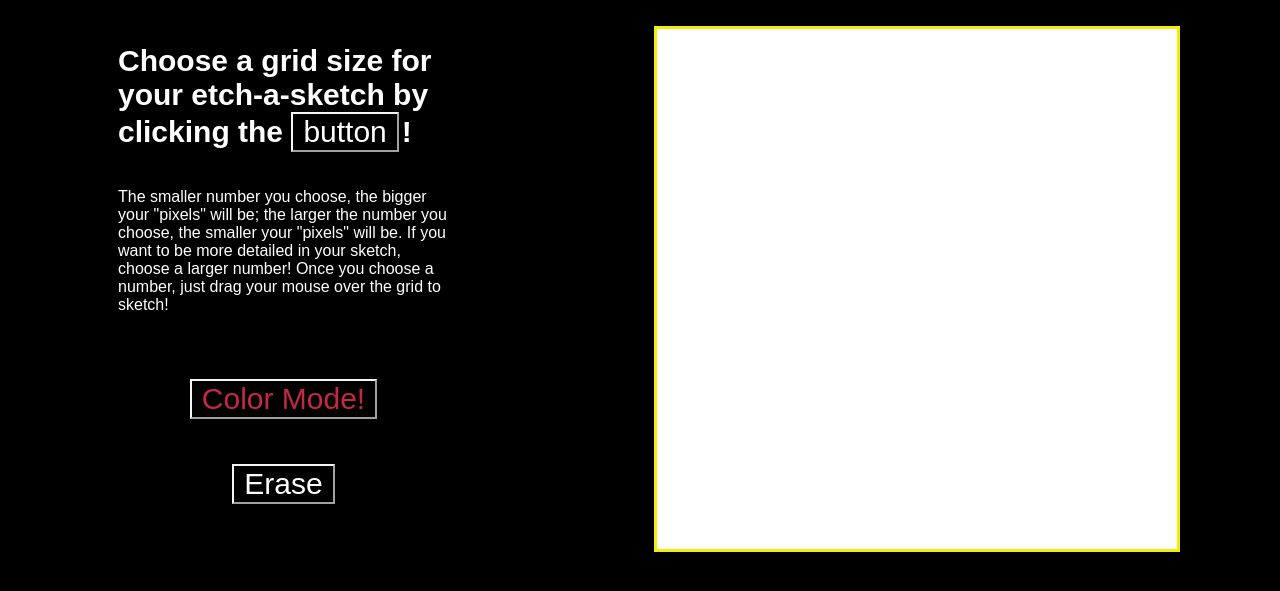
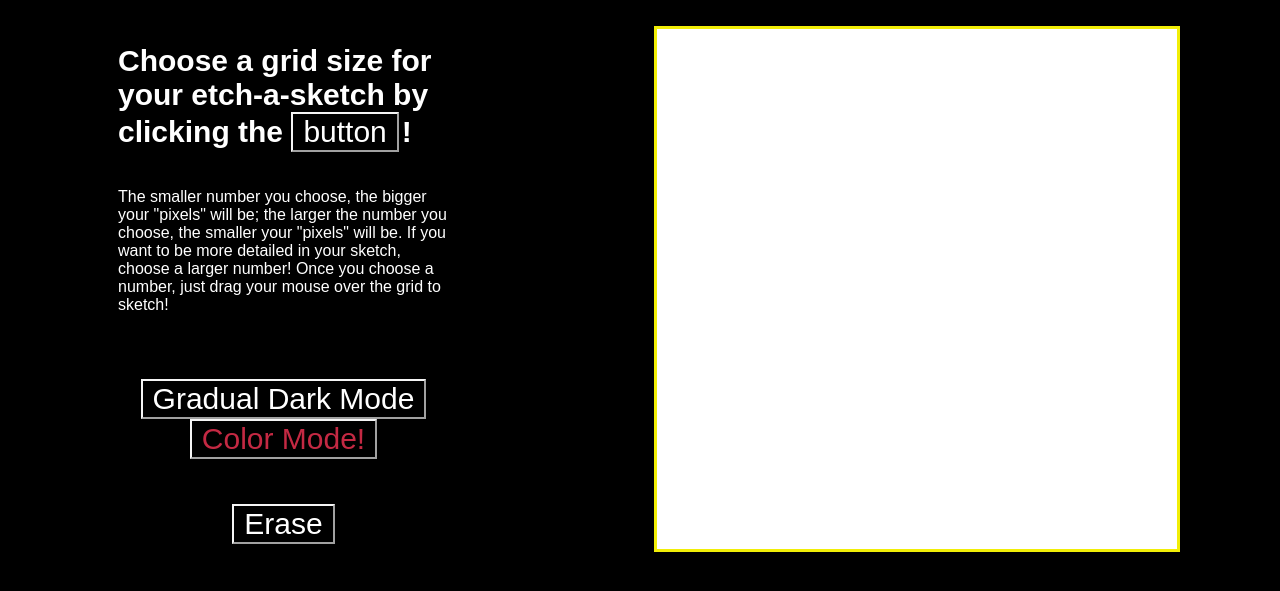
Before and after one commit to Se-French/etch-a-sketch, a plain HTML site: page index.html in a window 1280 px wide. Shown: the part 107-698 px from the top of the page. Drawn offline with Linux system fonts and the light colour scheme.

Commit message:
Add gradual darken button

```diff
--- a/index.html
+++ b/index.html
@@ -24,6 +24,7 @@
                     number, just drag your mouse over the grid to sketch!
                 </p>
 
+                <button id="darkenMode">Gradual Dark Mode</button>
                 <button id="colorMode">Color Mode!</button>
                 <button id="erase">Erase</button>
             </div>
```
